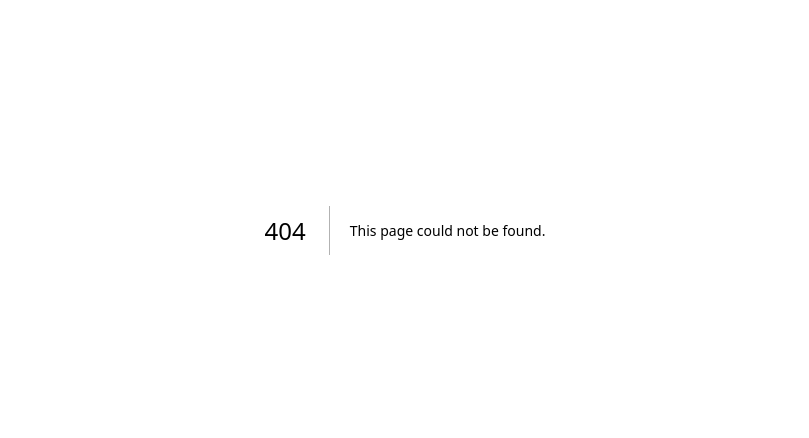
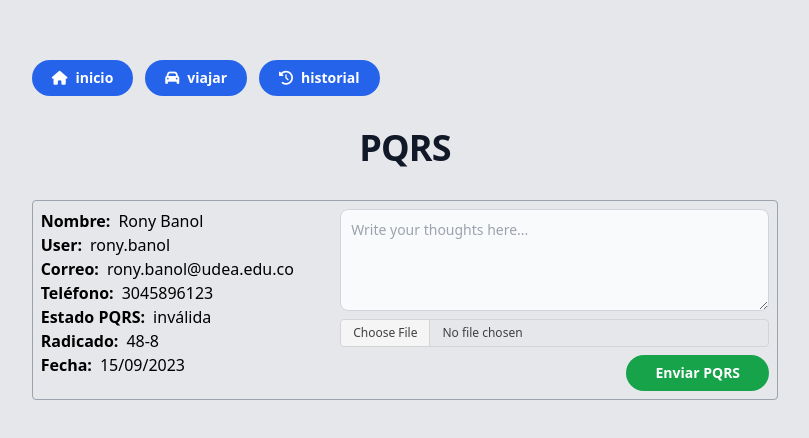
Before and after one commit to CodeF-ctory2023/front, a Next.js app: page /pqrs in a window 1280 px wide. Before the commit this address had no page. Shown: the part 170-608 px from the top of the page, without its empty margins (235-1044 px from the left). Built offline with nearby package versions, Linux system fonts and the light colour scheme.

Commit message:
change pqrs file name

```diff
--- /dev/null
+++ b/pages/pqrs.tsx
@@ -0,0 +1,98 @@
+/* eslint-disable no-console */
+import { ButtonPqrs } from "@/components/Buttons";
+import { useRef } from "react";
+
+const Home = () => {
+  const formRef = useRef<HTMLFormElement | null>(null);
+
+ const showForm = (e: React.FormEvent<HTMLFormElement>) => {
+    e.preventDefault();
+    if(formRef.current === null) return console.log("formRef.current is null");
+    const formData = new FormData(formRef.current);
+    console.log(formData.get("message"));
+    //get the name of the file, first cast file to File type
+    const file = formData.get("formFileSm") as File;
+    console.log(file.name);
+
+  }
+
+
+  return (
+    <div className='flex h-screen w-full items-center justify-center bg-gray-200'>
+      <div className='grid grid-rows-1 gap-y-8 w-7/12'>
+        <div className='flex flex-row space-x-3 justify-start'>
+          <ButtonPqrs icon = "fa-solid fa-house" text = "inicio"/>
+          <ButtonPqrs icon = "fa-solid fa-car" text = "viajar"/>
+          <ButtonPqrs icon = "fa-solid fa-clock-rotate-left" text = "historial"/>
+        </div>
+        <div className='flex justify-center'>
+          <h1 className='text-3xl font-extrabold leading-none tracking-tight text-gray-900 md:text-3xl lg:text-4xl'>
+            PQRS
+          </h1>
+        </div>
+        <div className='grid grid-cols-5 gap-x-1 border border-gray-400 rounded'>
+          <div className='flex flex-col p-2 col-span-2'>
+            <div>
+              <span className='font-bold'>Nombre:</span>
+              <span className='ml-2'>Rony Banol</span>
+            </div>
+            <div>
+              <span className='font-bold'>User:</span>
+              <span className='ml-2'>rony.banol</span>
+            </div>
+            <div className='overflow-auto'>
+              <span className='font-bold'>Correo:</span>
+              <span className='ml-2'>rony.banol@udea.edu.co</span>
+            </div>
+            <div>
+              <span className='font-bold'>Teléfono:</span>
+              <span className='ml-2'>3045896123</span>
+            </div>
+            <div>
+              <span className='font-bold'>Estado PQRS:</span>
+              <span className='ml-2'>inválida</span>
+            </div>
+            <div>
+              <span className='font-bold'>Radicado:</span>
+              <span className='ml-2'>48-8</span>
+            </div>
+            <div>
+              <span className='font-bold'>Fecha:</span>
+              <span className='ml-2'>15/09/2023</span>
+            </div>
+          </div>
+          <form className='col-span-3'
+          ref={formRef} onSubmit={(e) => showForm(e)}>
+            <div className='flex flex-col h-full w-full space-y-2 p-2'>
+              <textarea
+                name='message'
+                id="message"
+                rows={4}
+                className='h-full block p-2.5 w-full text-sm text-gray-900 bg-gray-50 rounded-lg border border-gray-300 focus:ring-blue-500 focus:border-blue-500'
+                placeholder='Write your thoughts here...'
+              ></textarea>
+              <div className='flex w-full justify-end'>
+                <input
+                  type='file'
+                  className='relative m-0 block w-full min-w-0 flex-auto cursor-pointer rounded border border-solid border-neutral-300 bg-clip-padding px-3 py-[0.32rem] text-xs font-normal text-neutral-700 transition duration-300 ease-in-out file:-mx-3 file:-my-[0.32rem] file:cursor-pointer file:overflow-hidden file:rounded-none file:border-0 file:border-solid file:border-inherit file:bg-neutral-100 file:px-3 file:py-[0.32rem] file:text-neutral-700 file:transition file:duration-150 file:ease-in-out file:[border-inline-end-width:1px] file:[margin-inline-end:0.75rem] hover:file:bg-neutral-200 focus:border-primary focus:text-neutral-700 focus:shadow-te-primary focus:outline-none'
+                  name='formFileSm'
+                />
+              </div>
+              <div className='flex w-full justify-end'>
+                <input
+                  type='submit'
+                  value='Enviar PQRS'
+                  className='w-1/3 bg-green-600 hover:bg-green-700
+                hover:scale-105 px-5 py-2 text-sm leading-5 rounded-full font-semibold text-white focus:outline-none active:scale-95
+                cursor-pointer'
+                />
+              </div>
+            </div>
+          </form>
+        </div>
+      </div>
+    </div>
+  );
+};
+
+export default Home;
```
